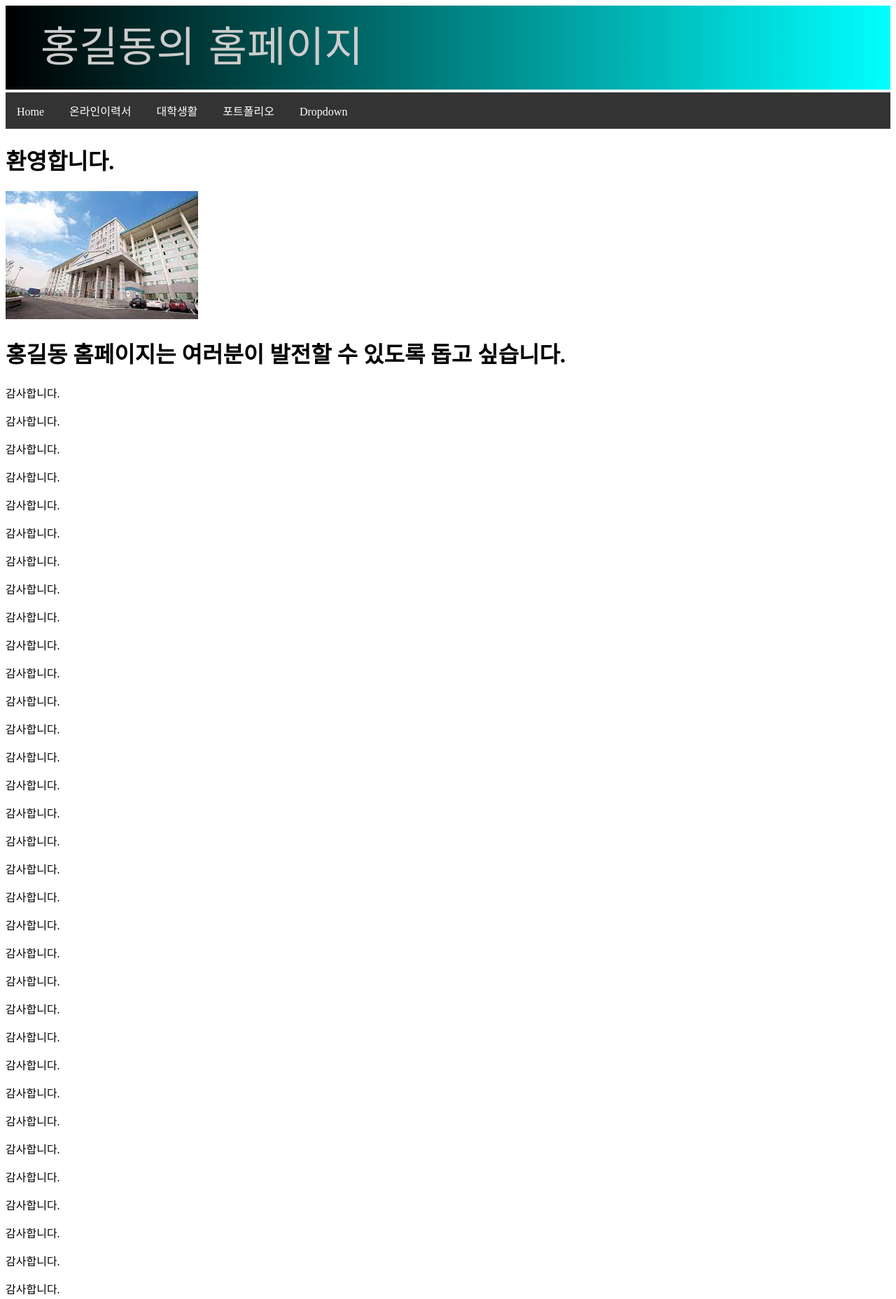
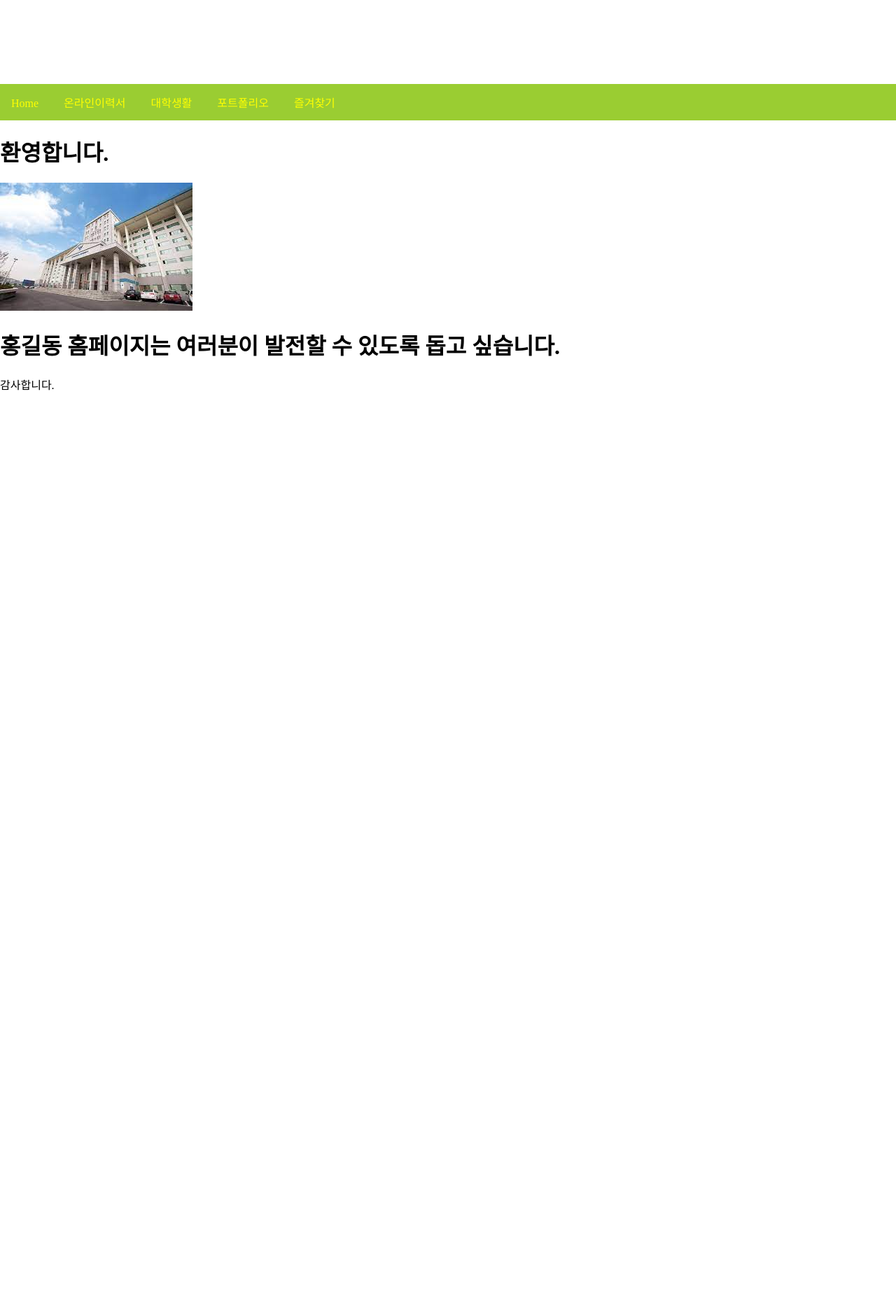
Before and after one commit to newdelee/23webproject, a plain HTML site: page index.html in a window 1280 px wide. Shown: the top 1856 px of the page at 70% size. After the commit the page ends 800 px from the top, so only its background shows below. Drawn offline with Linux system fonts and the light colour scheme; a web font is replaced by a local one.

Commit message:
home changed

```diff
--- a/css/mystyle.css
+++ b/css/mystyle.css
@@ -1,13 +1,26 @@
+body{
+  margin: 0px; /*브라우저 왼쪽 상단 모서리부터 출력하기 위해 마진(기본 8px)을 제거 */
+}
+#toplogo {
+  font-family: "Sofia", sans-serif;
+  font-size: 60px;
+  background-color: white;
+  color: white;
+  width: 100%;
+  line-height: 2.0; /* 글자 높이의 2배로 줄간격 설정, 세로방향 정렬을 middle 정렬 */
+  /*  text-shadow: 2px 2px 4px #000000; */  /* 구글 폰트, 폰트 효과로 주석 처리 */
+}
+
 ul {
   list-style-type: none;
-  margin: 0;
-  padding: 0;
+  margin: 0px;
+  padding: 0px;
   overflow: visible;
   /* 드롭다운메뉴가 확장될 때 메뉴 공간이 부족하여 오버플로우 발생
      overflow: visible; 은 오버클로우되는 콘텐츠를 잘라내지 않고
      영역 범위 밖까지 콘텐츠를 출력함
      overflow: hidden은 오버클로우되는 콘텐츠를 잘라냄. */
-  background-color: #333;
+  background-color: yellowgreen;
   position: sticky;
   top:0px;
   /* position: sticky는 미리 정의한 위치에 도달하기 전에는
@@ -43,13 +56,13 @@ li a, .dropbtn {
      하지만 display: block 요소처럼 줄바꿈은 발생하지 않음.
   */
   padding: 14px 16px;
-  color: white;
+  color: yellow;
   text-align: center;
   text-decoration: none;
 }
 
 li a:hover, .dropdown:hover .dropbtn {
-  background-color: red;
+  background-color: orange;
 }
 /*
 li.dropdown {
--- a/index.html
+++ b/index.html
@@ -5,31 +5,18 @@
   <meta name="viewport" content="width=device-width, initial-scale=1.0">
   <title>이동은의 홈페이지</title>
   <link rel="stylesheet" href="./css/mystyle.css">
+  <link rel="stylesheet" href="https://fonts.googleapis.com/css?family=Sofia&effect=neon|outline|emboss|shadow-multiple">
   <style> </style>
 </head>
 <body>
-  <svg height="120" width="100%">
-    <!-- <defs> 요소는 그래픽 객체를 정의, <def> 요소 내에서 만든 객체는 출력되는 것은 아님
-         나중에 사용하려면 fill 속성에 참조 연결하거나 <use> 요소를 이용해야함
-         <def> 요소 내에 선형그레디언트 정의 -->
-    <defs>
-      <linearGradient id="grad1" x1="0%" y1="0%" x2="100%" y2="0%">
-        <stop offset="0%" style="stop-color:rgb(0,0,0);stop-opacity:1" />
-        <stop offset="100%" style="stop-color:rgb(0,255,255);stop-opacity:1" />
-      </linearGradient>
-    </defs>
-    <rect fill="url(#grad1)" x="0" y="0" width="100%" height="120" />
-    <text fill="#cccccc" font-size="60" font-family="Verdana" x="50" y="80">홍길동의 홈페이지</text>
-    Sorry, your browser does not support inline SVG.
-  </svg>
-
+  <div id="toplogo" class="font-effect-neon"> Hong Gil-Dong Homepage </div>
   <ul>
     <li><a class="active" href="https://newdelee.github.io/23webproject">Home</a></li>
     <li><a href="./html/resume.html">온라인이력서</a></li>
     <li><a href="./html/ulife.html">대학생활</a></li>
     <li><a href="./html/portfolio.html">포트폴리오</a></li>
     <li class="dropdown">
-      <a href="#" class="dropbtn">Dropdown</a>
+      <a href="#" class="dropbtn">즐겨찾기</a>
       <div class="dropdown-content" >
         <a href="http://www.google.com">구글</a>
         <a href="http://www.youtube.com">유튜브</a>
@@ -37,56 +24,11 @@
       </div>
     </li>
   </ul>
-
   <div>
     <h1 >환영합니다.</h1>
     <img src="./image/cwu.jpg" alt="청운대학교 사진">
   </div>
   <h1 >홍길동 홈페이지는 여러분이 발전할 수 있도록 돕고 싶습니다. </h1>
   <p> 감사합니다. </p>
-  <p> 감사합니다. </p>
-  <p> 감사합니다. </p>
-  <p> 감사합니다. </p>
-  <p> 감사합니다. </p>
-  <p> 감사합니다. </p>
-  <p> 감사합니다. </p>
-  <p> 감사합니다. </p>
-  <p> 감사합니다. </p>
-  <p> 감사합니다. </p>
-  <p> 감사합니다. </p>
-  <p> 감사합니다. </p>
-  <p> 감사합니다. </p>
-  <p> 감사합니다. </p>
-  <p> 감사합니다. </p>
-  <p> 감사합니다. </p>
-  <p> 감사합니다. </p>
-  <p> 감사합니다. </p>
-  <p> 감사합니다. </p>
-  <p> 감사합니다. </p>
-  <p> 감사합니다. </p>
-  <p> 감사합니다. </p>
-  <p> 감사합니다. </p>
-  <p> 감사합니다. </p>
-  <p> 감사합니다. </p>
-  <p> 감사합니다. </p>
-  <p> 감사합니다. </p>
-  <p> 감사합니다. </p>
-  <p> 감사합니다. </p>
-  <p> 감사합니다. </p>
-  <p> 감사합니다. </p>
-  <p> 감사합니다. </p>
-  <p> 감사합니다. </p>
-  <p> 감사합니다. </p>
-  <p> 감사합니다. </p>
-  <p> 감사합니다. </p>
-  <p> 감사합니다. </p>
-  <p> 감사합니다. </p>
-  <p> 감사합니다. </p>
-  <p> 감사합니다. </p>
-  <p> 감사합니다. </p>
-  <p> 감사합니다. </p>
-  <p> 감사합니다. </p>
-  <p> 감사합니다. </p>
-
 </body>
 </html>
```
Also changed, not shown: html/portfolio.html (+8 -18 lines), html/resume.html (+3 -15 lines), html/ulife.html (+8 -17 lines), image/cwu.png (added), 1 other file.
